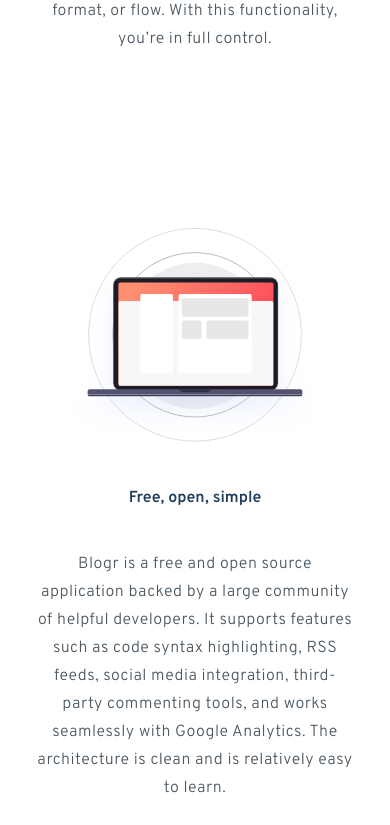
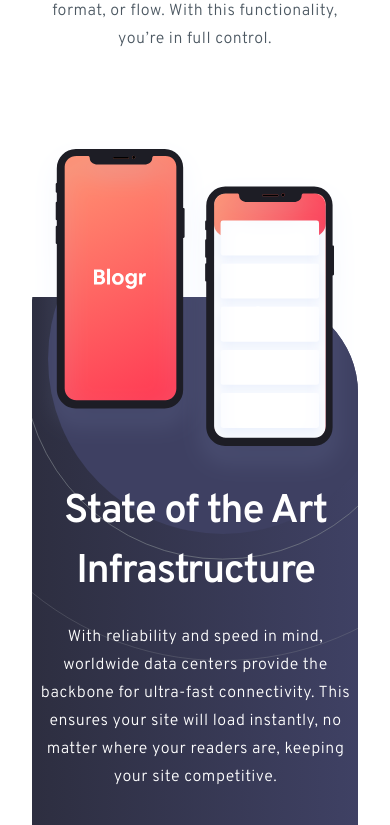
Before and after one commit to sheikhfarook/blogr-landing-page, a React (Vite) app: page / in a window 390 px wide. Shown: the part 1760-2585 px from the top of the page. Built offline with nearby package versions, Linux system fonts and the light colour scheme.

Commit message:
complete the all device responsive design

```diff
--- a/src/components/main/futureDesigned.jsx
+++ b/src/components/main/futureDesigned.jsx
@@ -71,7 +71,7 @@
         <img className="md:hidden mt-10 -mb-10" src={mobile_editor} alt="" />
       </div>
 
-      {/* <StateOfArt /> */}
+      <StateOfArt />
       <Tool />
     </div>
   );
--- a/src/components/main/stateofart.jsx
+++ b/src/components/main/stateofart.jsx
@@ -2,30 +2,46 @@
 const StateOfArt = () => {
   return (
     <div
-      className="w-full h-[400px] mt-[10rem] rounded-tr-[6rem] rounded-bl-[6rem]
+      className="w-full mt-[10rem] rounded-tr-[6rem] rounded-bl-[6rem]
      bg-gradient-to-l from-[#3f4164] to-[#2d2e40]
      max-sm:h-[625px]
+     md:h-[500px]
+     lg:h-[350px]
+     xl:[400px]
     ">
       <div className="pattern">
-        <div className="grid grid-cols-2  items-center">
+        {/* <div> */}
+        <div
+          className="grid items-center max-sm:grid-cols-1
+        md:grid-cols-1 lg:grid-cols-2">
           <div className="">
             <img
-              className="ml-[8rem]
-             mt-[-4.5rem]"
+              className="
+             max-sm:w-[326.44px] max-sm:h-[345.25px] max-sm:m-auto max-sm:mt-[-10rem]
+             md:h-[400px] md:m-auto md:mt-[-8rem]
+             lg:mt-[-4.5rem] lg:ml-10
+             xl:ml-[8rem] xl:h-[500px] xl:mt-[-3.7rem]"
               src={blogr}
               alt=""
             />
           </div>
-          <div className=" text-[#FFF] mb-[15%] font-overpass">
-            <div className="">
+          <div
+            className="text-[#FFF] font-overpass
+          max-sm:text-center
+          md:m-auto md:mb-[12%] md:text-center
+          lg:text-left lg:ml-[-50px]
+          xl:mb-[15%]">
+            <div className="max-sm:space-y-10 ">
               <div
                 className="w-[511px] h-[51px] font-overpass
-              text-[40px] font-[600] tracking-[-1.2px]">
+              text-[40px] font-[600] tracking-[-1.2px]
+              max-sm:w-[327px] max-sm:h-[101.28px] max-sm:m-auto ">
                 State of the Art Infrastructure
               </div>
               <div
                 className="w-[540px] h-[112px] mt-5  text-[#FFF] font-overpass text-[16px]
-              font-[300] leading-[28px] tracking-[0.5px]">
+              font-[300] leading-[28px] tracking-[0.5px]
+              max-sm:w-[327px] max-sm:h-[178px] max-sm:m-auto ">
                 With reliability and speed in mind, worldwide data centers
                 provide the backbone for ultra-fast connectivity. This ensures
                 your site will load instantly, no matter where your readers are,
--- a/src/index.css
+++ b/src/index.css
@@ -11,7 +11,6 @@
     background-size: 1300px;
     height: 600px;
     background-repeat: no-repeat;
-
     border-bottom-left-radius: 6.2rem;
   }
   /* background-position: top -63rem right -62rem; */
@@ -26,7 +25,6 @@
   .blog {
     background-image: url(../src/assets/bg-pattern-intro-desktop.svg);
     background-position: top 38% right 68%;
-
     background-size: 1200px;
     height: 600px;
     background-repeat: no-repeat;
@@ -62,12 +60,22 @@
   }
   /* background-position: top -78rem right -73rem; */
 }
-/* @media (min-width: 640px) and (max-width: 767px) { */
-.pattern {
-  background-image: url(../src/assets/bg-pattern-circles.svg);
-  background-repeat: no-repeat;
-  background-size: 1014px;
-  height: 400px;
-  background-position: top -32rem left -13.9rem;
+@media (min-width: 640px) and (max-width: 767px) {
+  .pattern {
+    background-image: url(../src/assets/bg-pattern-circles.svg);
+    background-repeat: no-repeat;
+    background-size: 970px;
+    height: 100%;
+    background-position: top -32rem left -13.9rem;
+  }
 }
-/* } */
+@media (max-width: 639px) {
+  .pattern {
+    background-image: url(../src/assets/bg-pattern-circles.svg);
+    background-repeat: no-repeat;
+    background-size: 602px;
+    height: 100%;
+    background-position: top -15rem left -6.9rem;
+    border-top-right-radius: 6rem;
+  }
+}
```
Also changed, not shown: 1 other file (tests, documents, lock files or other folders).
